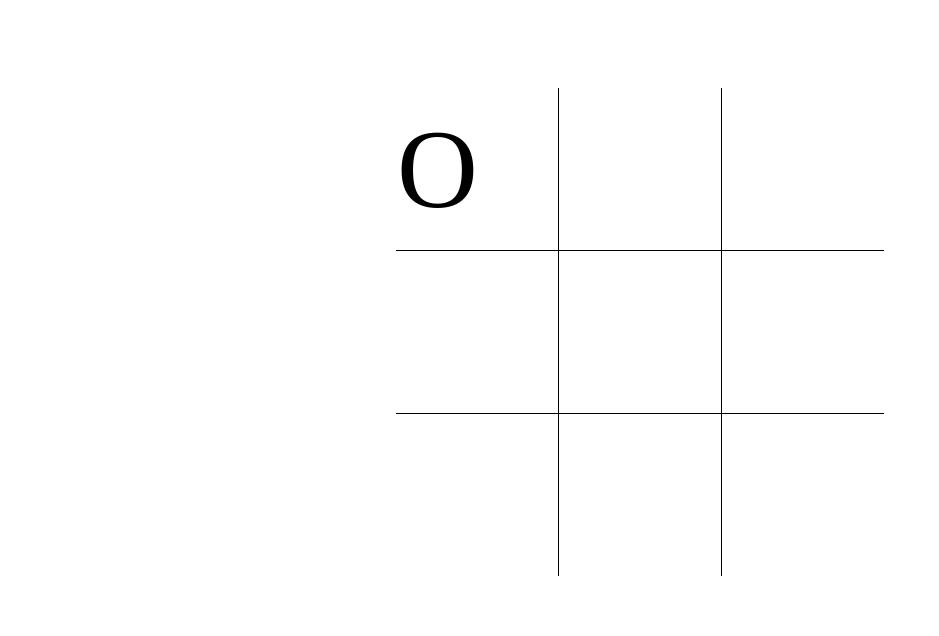
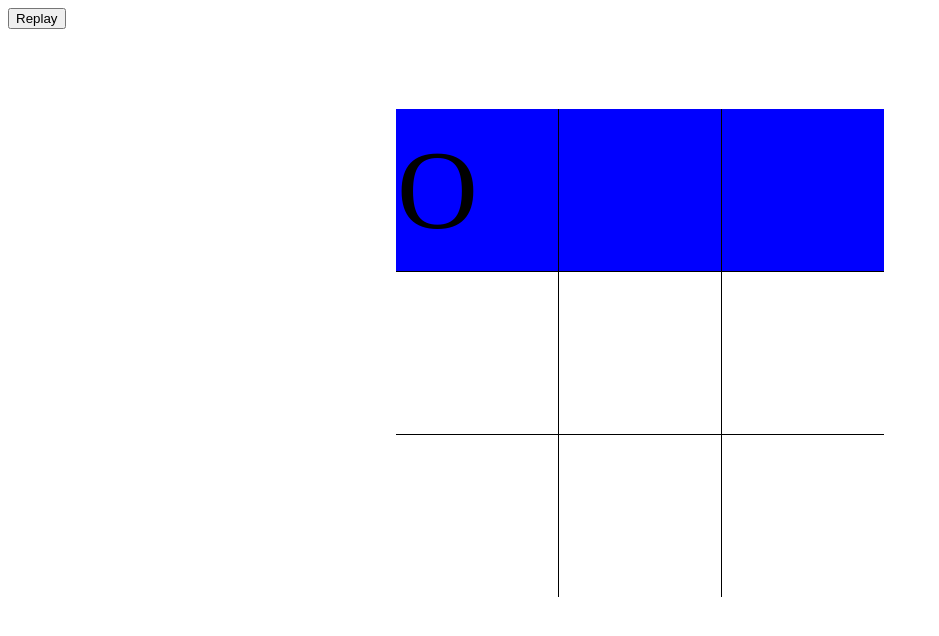
Before and after one commit to carlpage/TicTacToe, a website built with webpack: page index.html in a window 1280 px wide. Both pictures are taken after a click on the element 477 px from the left and 169 px from the top of the page. Shown: the whole page, without its empty margins (0-939 px from the left). Built offline with Linux system fonts and the light colour scheme; files that its build step writes are made by us from their sources.

Commit message:
functionality improved and readme added

```diff
--- a/Gulpfile.js
+++ b/Gulpfile.js
@@ -6,6 +6,7 @@ var gulp = require('gulp'),
     imagemin = require('gulp-imagemin'),
     stripDebug = require('gulp-strip-debug'),
     uglify = require('gulp-uglify'),
+    babel = require('gulp-babel'),
     rename = require('gulp-rename'),
     plumber = require('gulp-plumber'),
     gutil = require('gulp-util'),
@@ -34,6 +35,7 @@ gulp.task('scripts', function () {
         .pipe(plumber(plumberErrorHandler))
         .pipe(rename({ suffix: '.min' }))
         // .pipe(stripDebug())
+        .pipe(babel({ presets: ['env'] }))
         .pipe(uglify().on('error', function (err) {
             gutil.log(gutil.colors.red('[Error]'), err.toString());
             this.emit('end');
--- a/dev/scripts/script.js
+++ b/dev/scripts/script.js
@@ -2,9 +2,9 @@ $(document).ready(function() {
     console.log('in js');
 
     var origBoard;
-    var huPlayer = 'O';
-    var aiPlayer = 'X';
-    var winCombos = [
+    const huPlayer = 'O';
+    const aiPlayer = 'X';
+    const winCombos = [
         [0,1,2],
         [3,4,5],
         [6,7,8],
@@ -14,7 +14,7 @@ $(document).ready(function() {
         [2,4,6],
         [0,4,8]
     ];
-    var cells = $('.cell');
+    const cells = $('.cell');
     startGame();
 
     function startGame() {
@@ -35,6 +35,37 @@ $(document).ready(function() {
     function turn(squareId, player) {
         origBoard[squareId] = player;
         document.getElementById(squareId).innerText = player;
+        let gameWon = checkWin(origBoard, player);
+        if(gameWon) {
+            gameOver(gameWon);
+        }
     }
 
+    function checkWin(board, player) {
+        let plays = board.reduce((a, e , i) =>
+            (e === player) ? a.concat(i) : a, []);
+        let gameWon = null;
+        for(let [index, win] of winCombos.entries()) {
+            if(win.every(elem => plays.indexOf(elem > -1))) {
+                gameWon = {index: index, player: player};
+                break;
+            }
+        }
+        return gameWon;
+    }
+
+    function gameOver(gameWon) {
+        for(let index of winCombos[gameWon.index]) {
+            document.getElementById(index).style.backgroundColor =
+            gameWon.player == huPlayer ? 'blue' : 'red';
+        }
+        for(var i = 0; i < cells.length; i++) {
+            cells[i].removeEventListener('click', turnClick, false);
+        }
+    }
+
+    $('.replay').on('click', function() {
+        startGame();
+    });
+
 });
--- a/index.html
+++ b/index.html
@@ -6,12 +6,15 @@
     <meta name="viewport" content="width=device-width, initial-scale=1.0">
     <meta http-equiv="X-UA-Compatible" content="ie=edge">
 
+    <!-- <link rel="stylesheet" href="bower_components/foundation/css/foundation.min.css"> -->
     <link rel="stylesheet" href="dist/css/main.min.css">
 
     <title>Tic Tac Toe</title>
 </head>
 
 <body>
+
+    <button class="replay">Replay</button>
 
     <table>
         <tr>
@@ -38,6 +41,7 @@
  <!-- end container -->
 
     <script src="bower_components/jquery/dist/jquery.min.js"></script>
+    <!-- <script src="bower_components/foundation/js/foundation.min.js"></script> -->
     <script src="dist/js/script.min.js"></script>
 
 </body>
```
Also changed, not shown: package.json (+7 -1 lines), README.md (added), dist/js/script.min.js, webpack.config.js (added), 1 other file.
